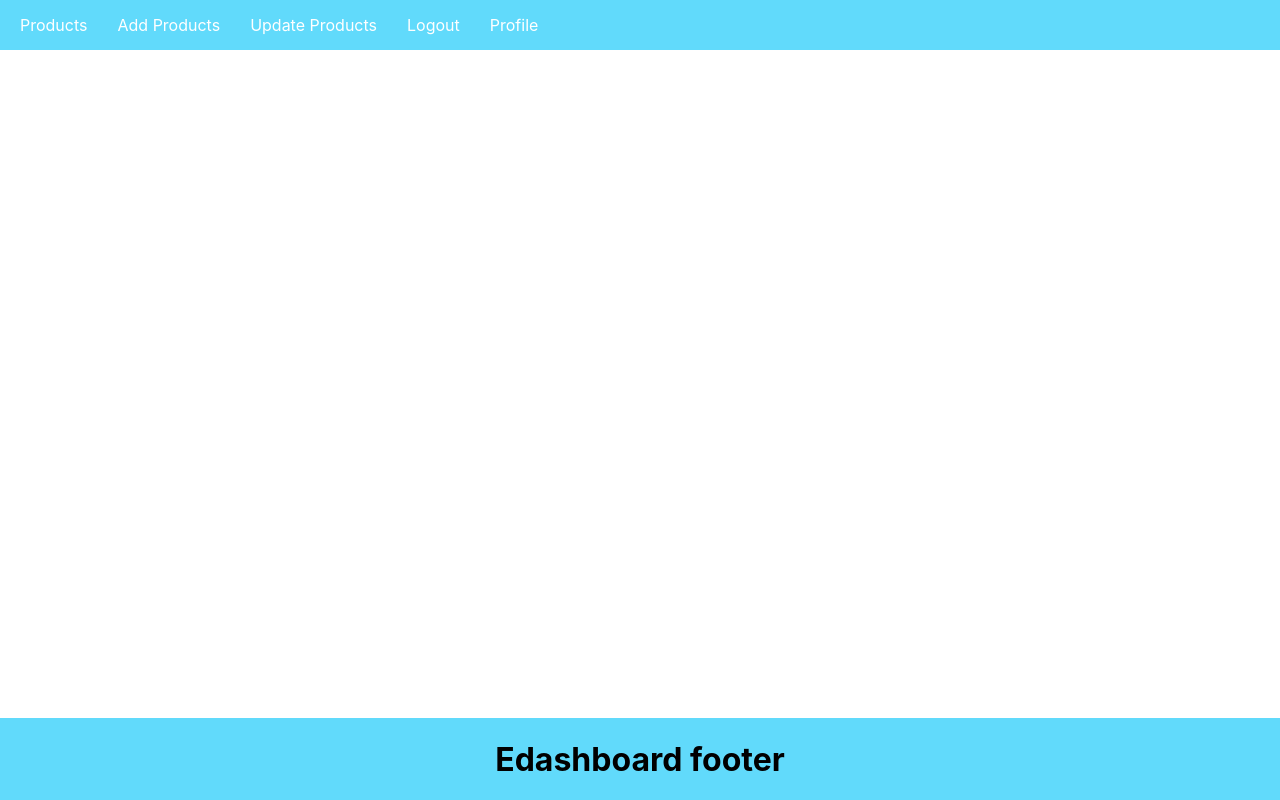
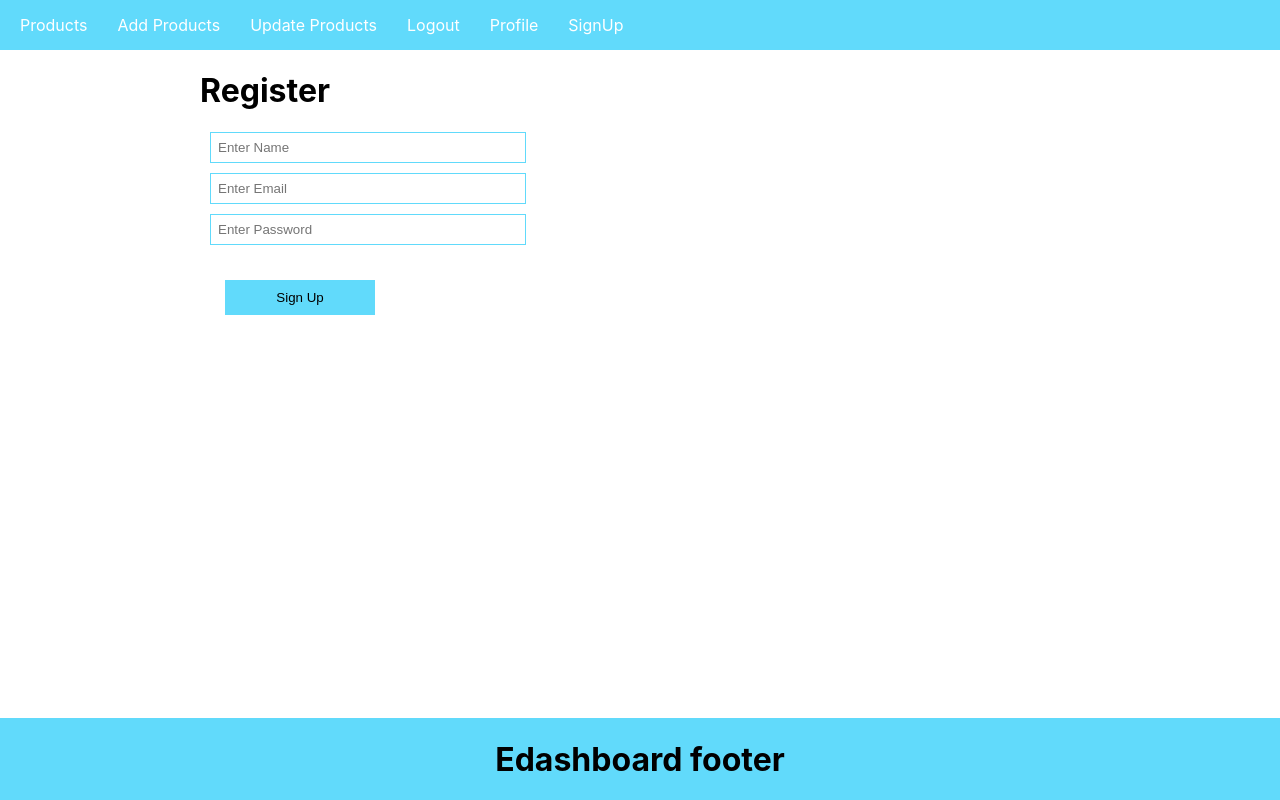
Before and after one commit to sahilmoktan/eDashboard, a React (Create React App) app in the folder front-end/: page /signup in a window 1280 px wide. Built offline with nearby package versions, Linux system fonts and the light colour scheme.

Commit message:
sign page create sending user data to console

```diff
--- a/front-end/src/App.css
+++ b/front-end/src/App.css
@@ -21,6 +21,27 @@
   text-align: center;
   width: 100%;
   background-color: #61dafb;
+}
+
+.register{
+  margin-left: 200px;
+}
+
+.appbutton{
+  margin:   25px;
+  padding: 10px;
+  width: 150px;
+  background-color: #61dafb;
+  border: none;
+  cursor: pointer;
+}
+.inputBox{
+  display: block;
+  margin: 10px;
+  padding: 7px;
+  width: 300px;
+  border: 1px solid #61dafb;
+
 }
 
 @media (prefers-reduced-motion: no-preference) {
--- a/front-end/src/App.js
+++ b/front-end/src/App.js
@@ -2,6 +2,7 @@
 import Footer from './Components/Footer';
 import Nav from './Components/Nav';
 import { BrowserRouter, Route, Routes } from 'react-router-dom';
+import SignUp from './Components/SignUp';
 
 function App() {
   return (
@@ -14,6 +15,7 @@
         <Route path="/update" element={<h1>Update Product component</h1>}/>
         <Route path="/logout" element={<h1>Logout component</h1>}/>
         <Route path="/profile" element={<h1>Profile component</h1>}/>
+        <Route path="/signup" element={<SignUp/>}/>
 
       </Routes>
       </BrowserRouter>
--- a/front-end/src/Components/Nav.js
+++ b/front-end/src/Components/Nav.js
@@ -11,6 +11,7 @@
                 <li><Link to="/update">Update Products</Link></li>
                 <li><Link to="/logout">Logout</Link></li>
                 <li><Link to="/profile">Profile</Link></li>
+                <li><Link to="/signUp">SignUp</Link></li>
             </ul>
 
         </div>
--- /dev/null
+++ b/front-end/src/Components/SignUp.js
@@ -0,0 +1,24 @@
+import React,{useState} from 'react'
+
+
+function SignUp() {
+    const [name, setName]=useState('');
+    const [password, setPassword]=useState('');
+    const [email, setEmail]=useState('');
+    const collectData=()=>{
+      console.warn  (name, email, password)
+    }
+  return (
+
+    <div className='register'>
+
+    <h1>Register</h1>
+    <input className='inputBox' type='text' value={name} onChange={(e)=>setName(e.target.value)} placeholder='Enter Name'/>
+    <input className='inputBox' type='text' value={password} onChange={(e)=>setPassword(e.target.value)} placeholder='Enter Email'/>
+    <input className='inputBox' type='password' value={email} onChange={(e)=>setEmail(e.target.value)} placeholder='Enter Password'/>
+    <button onClick={collectData} className="appbutton" type='button'> Sign Up</button>
+    </div>
+  )
+}
+
+export default SignUp
```
